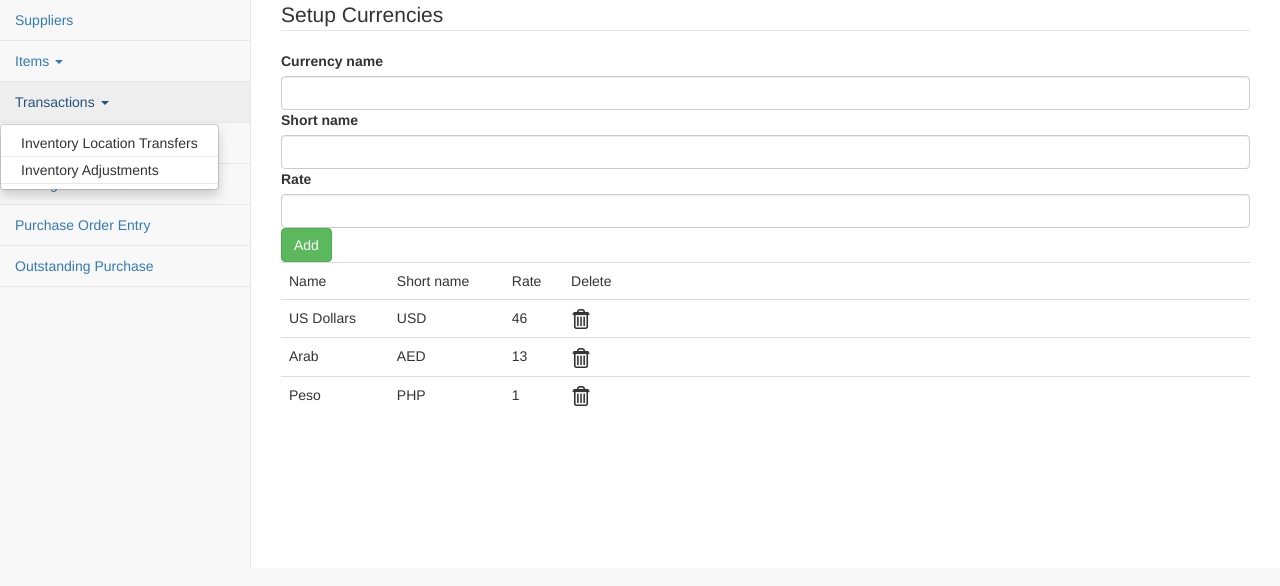
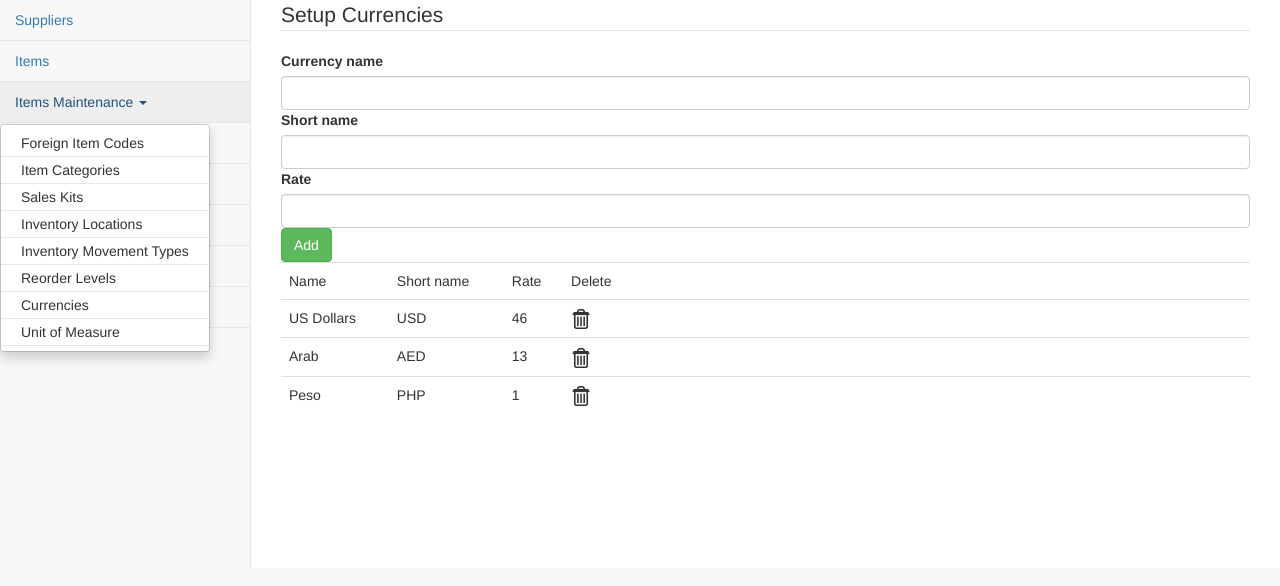
Before and after one commit to woodenbox/itemsandinventory, a PHP site: page /pages/currency.php in a window 1280 px wide, after a click on "Items Maintenance". Shown: the part 51-637 px from the top of the page. Run offline with PHP 8.4, Linux system fonts and the light colour scheme; data comes from the database, SQL or seed files in the repository.

Commit message:
no message

```diff
--- a/pages/header.php
+++ b/pages/header.php
@@ -93,19 +93,35 @@
                     			<li>
                            			<a href="suppliers.php"><i class="fa-fw"></i> Suppliers</a>
                         		</li>
+                                            <li><a href="items.php">Items</a></li>
                                 <li class="dropdown">
-                                    <a href="#" class="dropdown-toggle" data-toggle="dropdown" role="button" aria-haspopup="true" aria-expanded="false"> Items <span class="caret"></span></a>
+                                    <a href="#" class="dropdown-toggle" data-toggle="dropdown" role="button" aria-haspopup="true" aria-expanded="false"> Items Maintenance <span class="caret"></span></a>
                                         <ul class="dropdown-menu">
-                                            <li><a href="items.php">Item List</a></li>
                                             <li><a href="foreignitemcodes.php">Foreign Item Codes</a></li>
+                                            <li><a href="inventory_categories.php">Item Categories</a></li>
                                             <li><a href="saleskits.php">Sales Kits</a></li>
-                                            <li><a href="inventory_categories.php">Item Categories</a></li>
                                             <li><a href="inventory_locations.php">Inventory Locations</a></li>
-                                            <li><a href="#">Inventory Movement Types</a></li>
-                                            <li><a href="#">Reorder Levels</a></li>
+                                            <li><a href="movementtypes.php">Inventory Movement Types</a></li>
+                                            <li><a href="reorderlevel.php">Reorder Levels</a></li>
                                             <li><a href="currency.php">Currencies</a></li>
                                             <li><a href="unitofmeasure.php">Unit of Measure</a></li>
                                         </ul>
+                                </li>
+
+        						<li class="dropdown">
+        							<a href="#" class="dropdown-toggle" data-toggle="dropdown" role="button" aria-haspopup="true" aria-expanded="false"> Items Pricing and Costs <span class="caret"></span></a>
+          								<ul class="dropdown-menu">
+                								<li><a href="salepricing.php">Sales Pricing</a></li>
+                                                <li><a href="purchasepricing.php">Purchasing Pricing</a></li>
+                								<li><a href="standardcost.php">Standard Costs</a></li>
+          								</ul>
+        						</li>
+        						<li>
+                           			<a href="purchase.php"><i class="fa-fw"></i> Purchase Order Entry</a>
+                        		</li>
+
+                        		<li>
+                           			<a href="outstanding.php"><i class="fa-fw"></i>Outstanding Purchase</a>
                         		</li>
 
                                 <li class="dropdown">
@@ -130,22 +146,6 @@
 
 
 
-        						<li class="dropdown">
-        							<a href="#" class="dropdown-toggle" data-toggle="dropdown" role="button" aria-haspopup="true" aria-expanded="false"> Pricing and Costs <span class="caret"></span></a>
-          								<ul class="dropdown-menu">
-            								<li><a href="salepricing.php">Sales Pricing</a></li>
-            								<li><a href="purchasepricing.php">Purchasing Pricing</a></li>
-            								<li><a href="standardcost.php">Standard Costs</a></li>
-          								</ul>
-        						</li>
-
-        						<li>
-                           			<a href="purchase.php"><i class="fa-fw"></i> Purchase Order Entry</a>
-                        		</li>
-
-                        		<li>
-                           			<a href="outstanding.php"><i class="fa-fw"></i>Outstanding Purchase</a>
-                        		</li>
 
 
 
--- a/pages/inventory_locations.php
+++ b/pages/inventory_locations.php
@@ -19,6 +19,7 @@
 	if((int)$phone2){
      if((int)$fax){
 	  addInventoryLocation($conn1, $code, $name, $contact, $address, $phone1, $phone2, $fax, $email);
+    echo "<script>window.location = 'inventory_locations.php';</script>";
      }
      else{
 	  echo "<script>alert('Please Enter an Integer Value in Facsimile Number');</script>";
--- a/pages/process.php
+++ b/pages/process.php
@@ -1,4 +1,13 @@
 <?php
+function addmovementype($connect, $name){
+	$sql="INSERT INTO opt_movement_type VALUES ('','$name')";
+	return mysqli_query($connect, $sql);
+}
+
+function getmovementtypes($connect){
+	$sql="SELECT * FROM opt_movement_type";
+	return mysqli_query($connect, $sql);
+}
 function edititem($conn1, $name, $description,$category,$tax_type, $item_type, $unit_measure,$dimension,$item_status,$id){
 	$sql ="UPDATE item SET name='$name', description='$description', category='$category', tax_type='$tax_type', item_type='$item_type', unit_measure='$unit_measure', dimension='$dimension', item_status='$item_status' WHERE id =$id";
 	return mysqli_query($conn1, $sql);
```
Also changed, not shown: pages/movementtypes.php (added, +37 -0 lines). Lines whose indentation alone changed are shown as unchanged.
